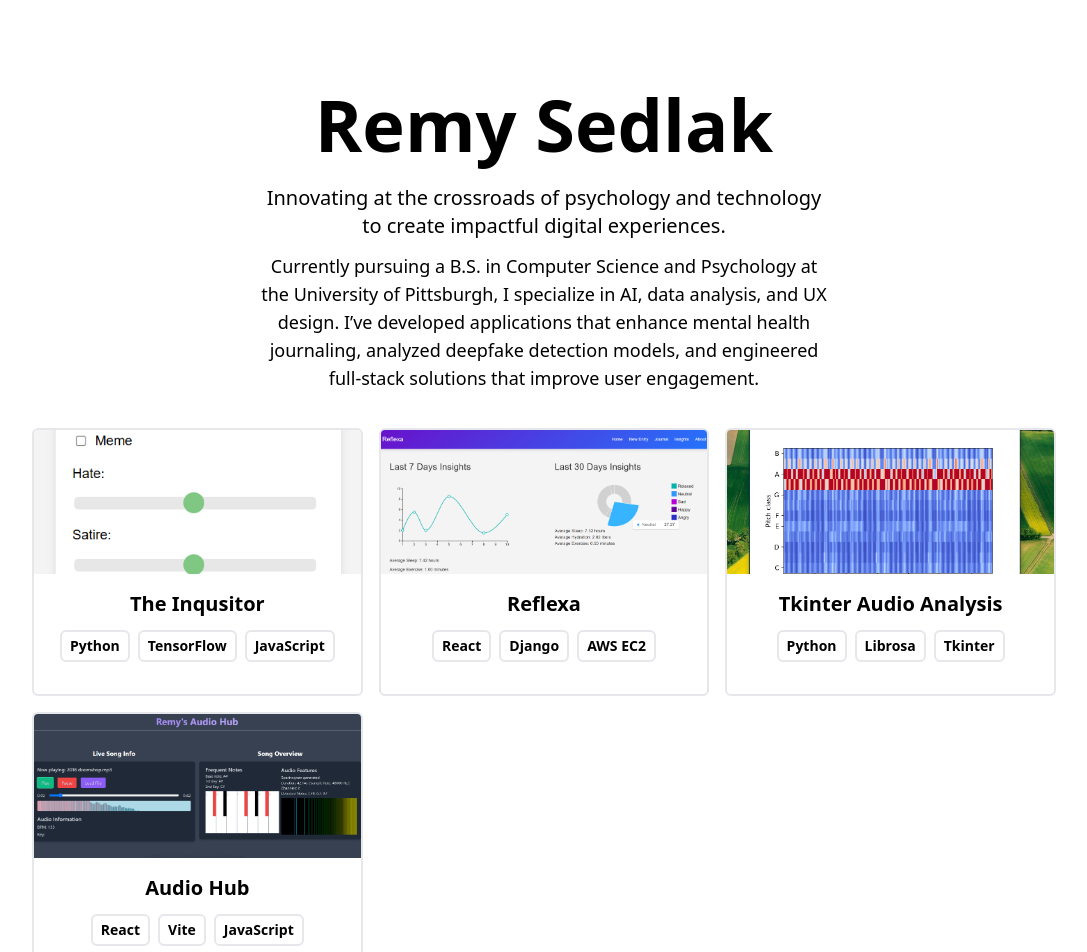
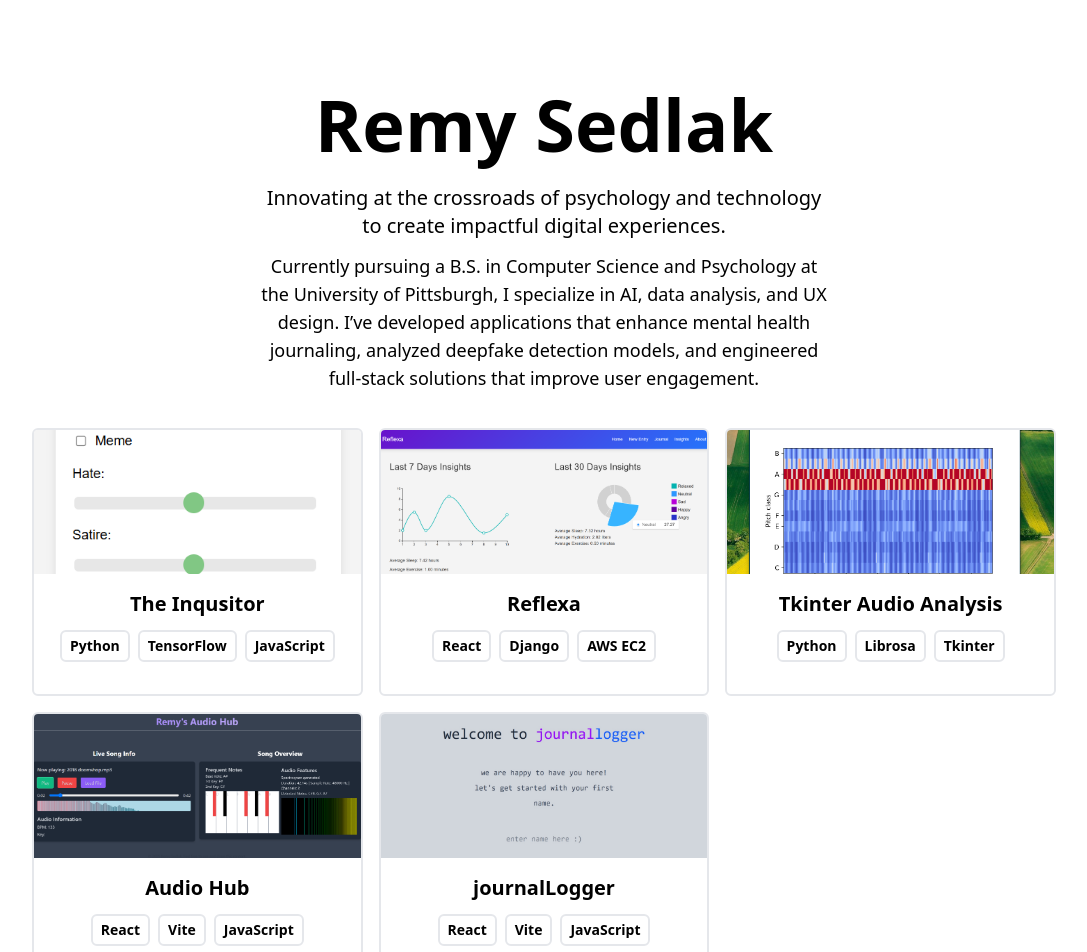
Before and after one commit to remysedlak/portfolio, a React (Vite) app: page / in a window 1280 px wide. Shown: the top 952 px of the page, without its empty margins (96-1183 px from the left). Built offline with nearby package versions, Linux system fonts and the light colour scheme.

Commit message:
Add journalLogger project to portfolio

```diff
--- a/src/data/portfolio.js
+++ b/src/data/portfolio.js
@@ -25,6 +25,12 @@ const portfolio = [
         stack: ['React', 'Vite', 'JavaScript', 'Tailwind'],
         link:'https://github.com/remysedlak/audio-hub'
     },
+    {
+        imgUrl: 'assets/journallogger.jpg',
+        title: 'journalLogger',
+        stack: ['React', 'Vite', 'JavaScript', 'Tailwind'],
+        link:'https://github.com/remysedlak/tailwind-journal'
+    },
     // Add more projects as needed
 ];
 export default portfolio;
```
Also changed, not shown: public/assets/journallogger.jpg (added).
